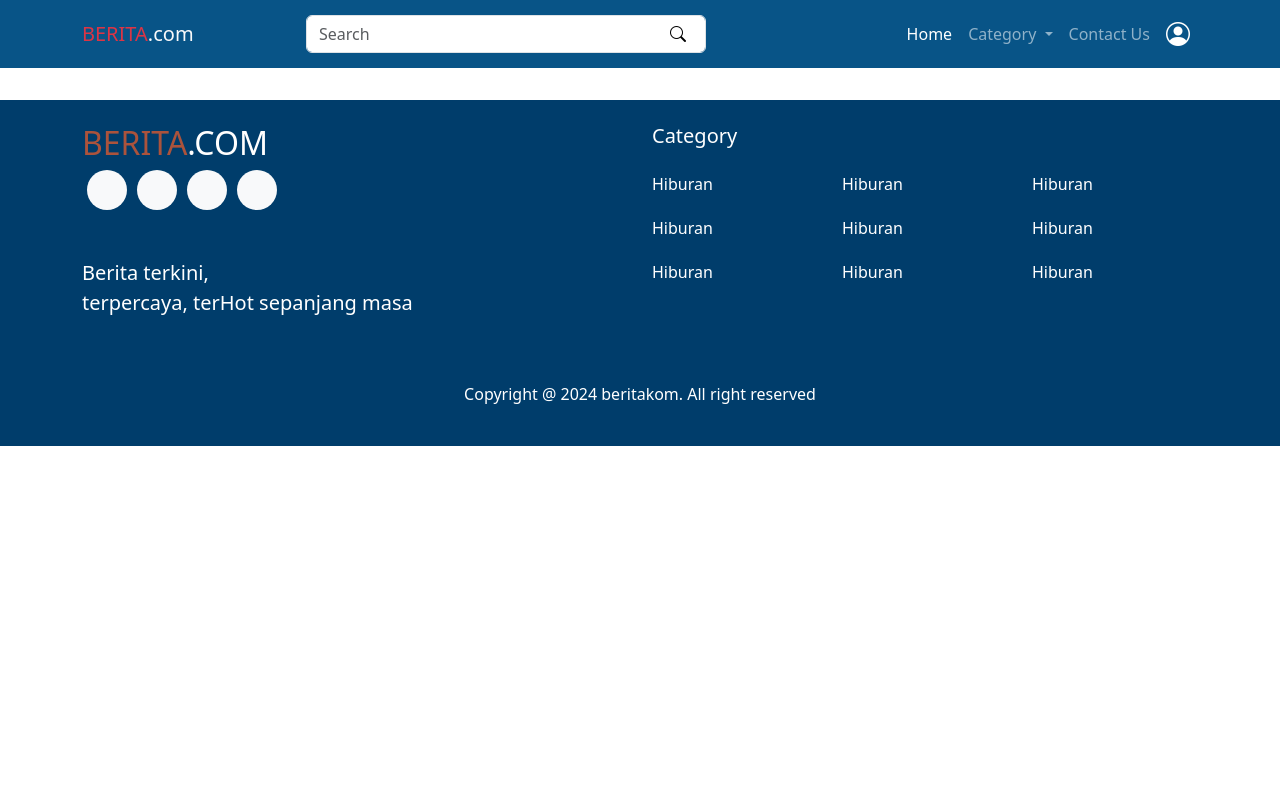
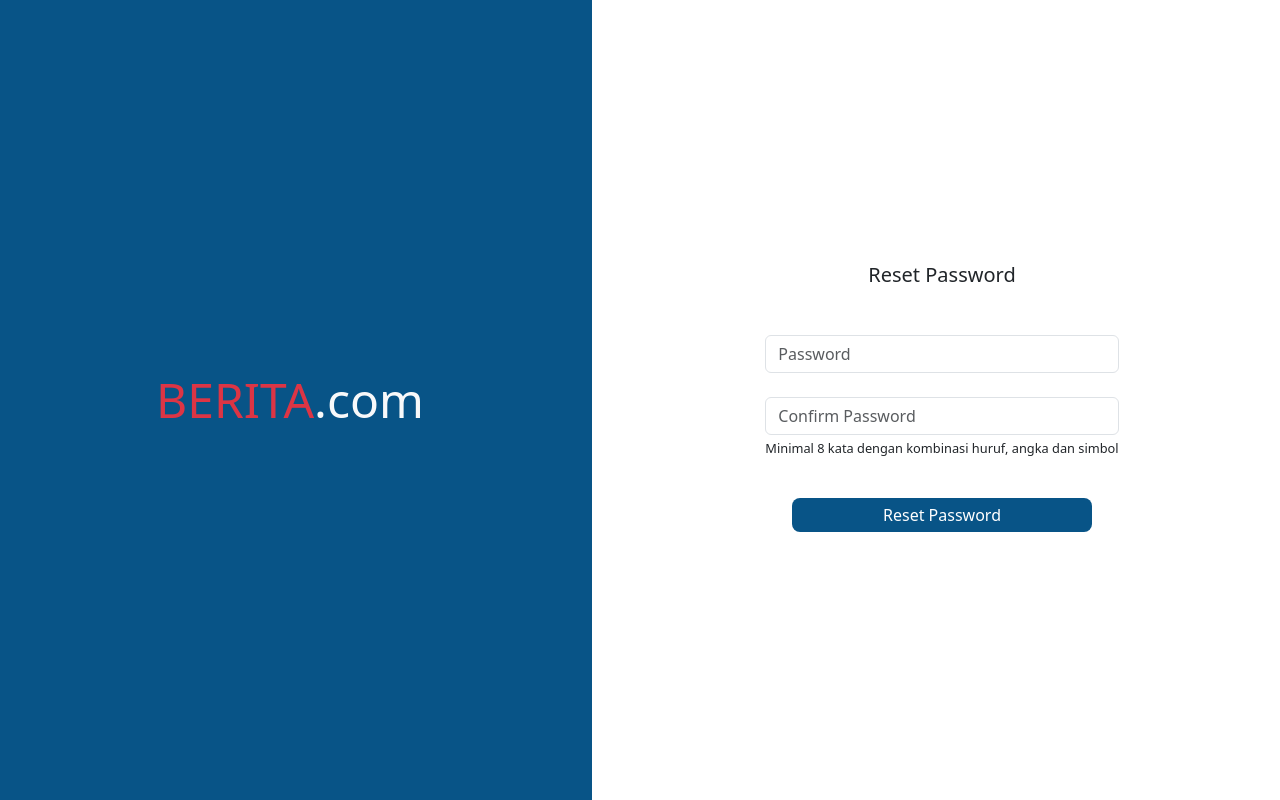
Before and after one commit to f3-bagus/19-1-portal-berita, a Vue app in the folder frontend/: page /reset-password in a window 1280 px wide. Built offline with nearby package versions, Linux system fonts and the light colour scheme.

Commit message:
feat(Reset-Password): Add Reset Password Page, Remove Footer and Navbar in Reset Password Page

```diff
--- a/frontend/src/router/index.js
+++ b/frontend/src/router/index.js
@@ -4,6 +4,7 @@ import Login from "../views/Login.vue";
 import Profile from "../views/Profile.vue";
 import Register from "../views/Register.vue";
 import ForgotPassword from "../views/ForgotPassword.vue";
+import ResetPassword from "../views/ResetPassword.vue";
 import News from "../components/News.vue";
 
 const routes = [
@@ -37,6 +38,11 @@ const routes = [
     name: "News",
     component: News,
   },
+  {
+    path: "/reset-password",
+    name: "ResetPassword",
+    component: ResetPassword,
+  },
 ];
 
 const router = createRouter({
--- a/frontend/src/views/App.vue
+++ b/frontend/src/views/App.vue
@@ -20,10 +20,22 @@ export default {
   setup() {
     const route = useRoute();
     const showNavbar = computed(
-      () => !["/login", "/register", "/forgot-password"].includes(route.path)
+      () =>
+        ![
+          "/login",
+          "/register",
+          "/forgot-password",
+          "/reset-password",
+        ].includes(route.path)
     );
     const showFooter = computed(
-      () => !["/login", "/register", "/forgot-password"].includes(route.path)
+      () =>
+        ![
+          "/login",
+          "/register",
+          "/forgot-password",
+          "/reset-password",
+        ].includes(route.path)
     );
 
     return {
--- /dev/null
+++ b/frontend/src/views/ResetPassword.vue
@@ -0,0 +1,56 @@
+<template>
+  <AuthLayout>
+    <div class="content-wrapper">
+      <h5 class="d-flex justify-content-center mb-5">Reset Password</h5>
+      <input class="form-control" type="password" placeholder="Password" />
+      <input
+        class="form-control mt-4"
+        type="password"
+        placeholder="Confirm Password"
+      />
+      <div class="font-size-small mt-1 my-3">
+        Minimal 8 kata dengan kombinasi huruf, angka dan simbol
+      </div>
+      <button
+        type="button"
+        variant="primary"
+        class="mt-4 forgot-password-button"
+      >
+        Reset Password
+      </button>
+    </div>
+  </AuthLayout>
+</template>
+
+<script>
+import AuthLayout from "../components/Auth/AuthLayout.vue";
+
+export default {
+  name: "ResetPassword",
+  components: {
+    AuthLayout,
+  },
+};
+</script>
+
+<style>
+.content-wrapper {
+  display: flex;
+  flex-direction: column;
+}
+
+.forgot-password-button {
+  min-width: 300px;
+  background-color: #085487;
+  color: white;
+  border: 0;
+  border-radius: 8px;
+  padding: 5px 10px;
+  margin: 5px auto;
+  transition: background-color 0.3s;
+}
+
+.forgot-password-button:hover {
+  background-color: #023362;
+}
+</style>
```
